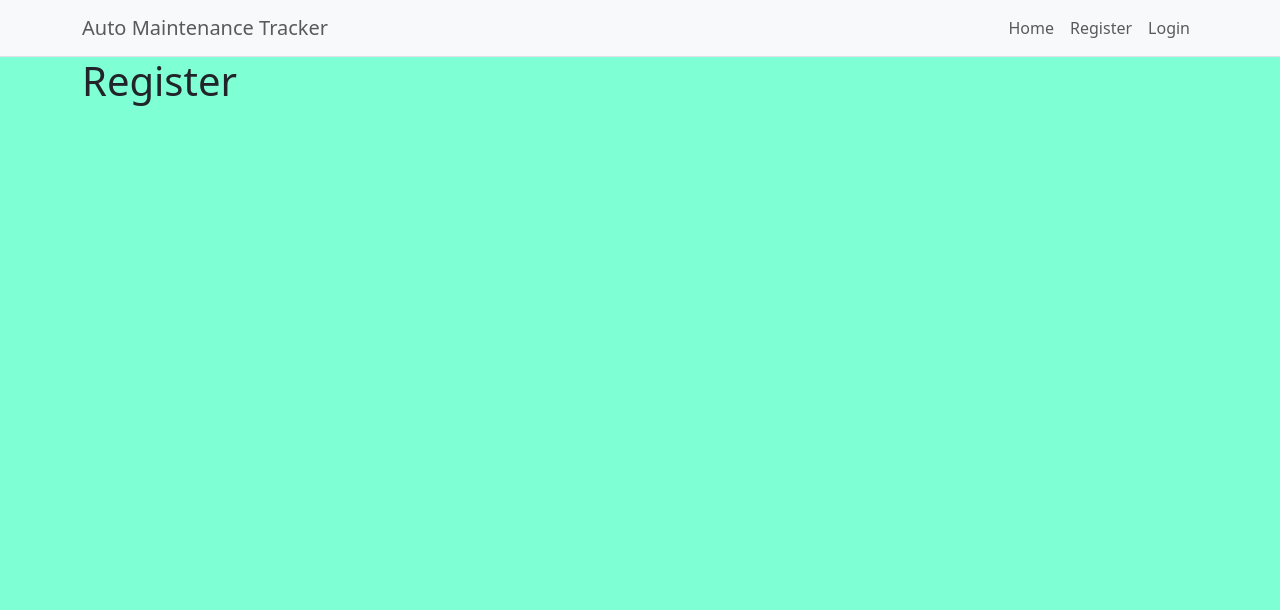
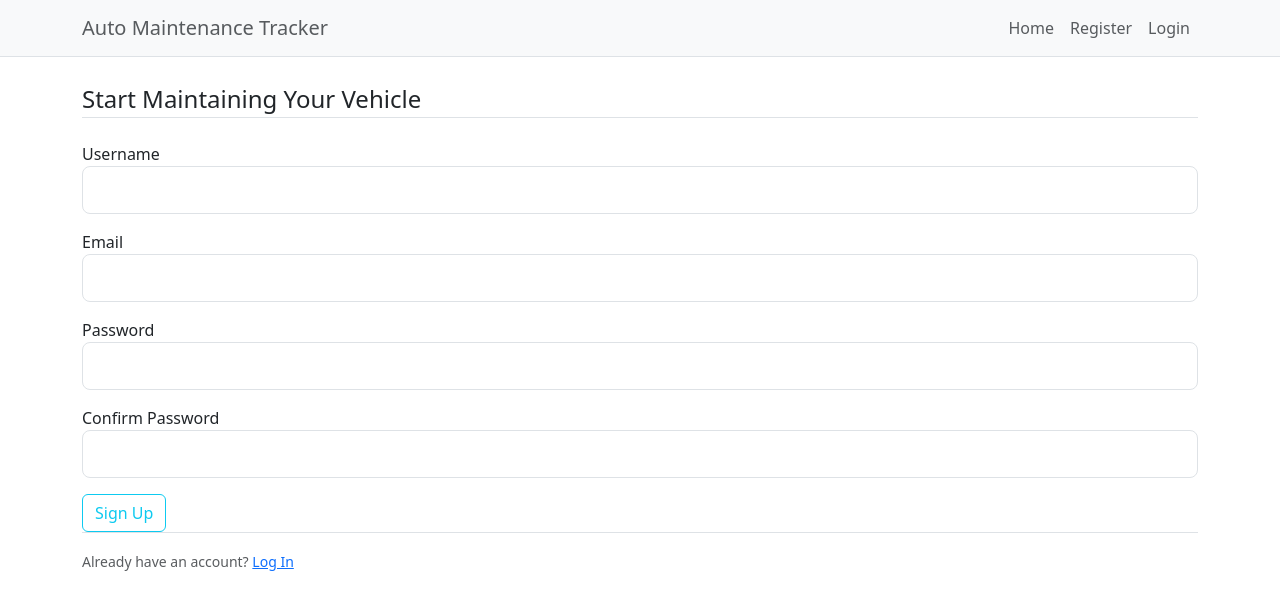
Before and after one commit to fugu69/auto-service-manager, a Flask app: page /register in a window 1280 px wide. Shown: the top 610 px of the page. Run offline with Flask 3, Linux system fonts and the light colour scheme.

Commit message:
Complete register template

```diff
--- a/static/main.css
+++ /dev/null
@@ -1,3 +0,0 @@
-body{
-    background-color: aquamarine;
-}
--- a/templates/register.html
+++ b/templates/register.html
@@ -1,4 +1,34 @@
 {% extends "base.html" %}
 {% block content %}
-	<h1>Register</h1>
+	<form method="POST" action="">
+		<!-- CSRF token -->
+		{{ form.hidden_tag() }}
+		<fieldset class="form-group">
+			<legend class="border-bottom mb-4 mt-4">Start Maintaining Your Vehicle</legend>
+			<div class="form-group mb-3">
+				{{ form.username.label(class="form-control-label") }}
+				{{ form.username(class="form-control form-control-lg") }}
+			</div>
+			<div class="form-group mb-3">
+				{{ form.email.label(class="form-control-label") }}
+				{{ form.email(class="form-control form-control-lg") }}
+			</div>
+			<div class="form-group mb-3">
+				{{ form.password.label(class="form-control-label") }}
+				{{ form.password(class="form-control form-control-lg") }}
+			</div>
+			<div class="form-group mb-3">
+				{{ form.confirm_password.label(class="form-control-label") }}
+				{{ form.confirm_password(class="form-control form-control-lg") }}
+			</div>
+		</fieldset>
+		<div class="form-group">
+			{{ form.submit(class="btn btn-outline-info") }}
+		</div>
+	</form>
+	<div class="border-top pt-3">
+		<small class="text-muted">
+			Already have an account? <a class="ml-2" href="{{ url_for('login') }}">Log In</a>
+		</small>
+	</div>
 {% endblock content %}
```
